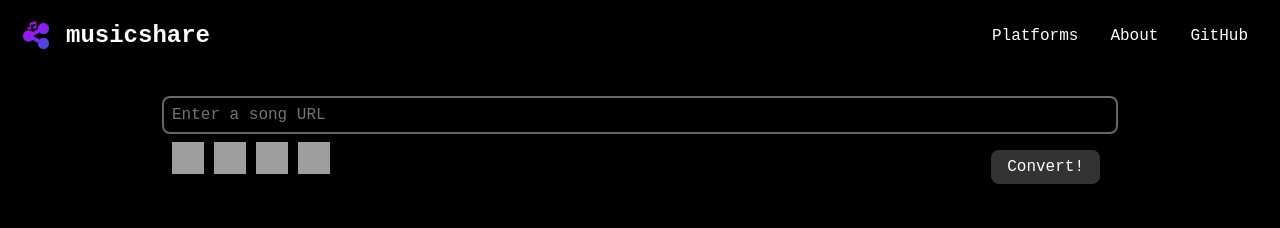
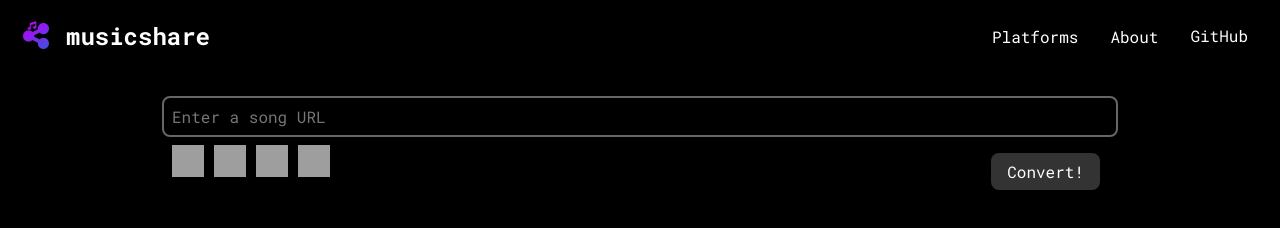
Before and after one commit to gurrrrrrett3/musicshare, a website built with Vite: page client/index.html in a window 1280 px wide. Built offline with nearby package versions, Linux system fonts and the light colour scheme; grey boxes are pictures that could not be loaded.

Commit message:
actually load the correct font lmfao

```diff
--- a/client/index.html
+++ b/client/index.html
@@ -8,6 +8,9 @@
     <script src="./src/index.ts" type="module"></script>
     <script src="./src/search.ts" type="module"></script>
 
+    <link rel="preconnect" href="https://fonts.googleapis.com">
+    <link rel="preconnect" href="https://fonts.gstatic.com" crossorigin>
+    <link href="https://fonts.googleapis.com/css2?family=Roboto+Mono:ital,wght@0,100..700;1,100..700&display=swap" rel="stylesheet">
 
     <title>musicshare | the best way to share music</title>
   </head>
```
